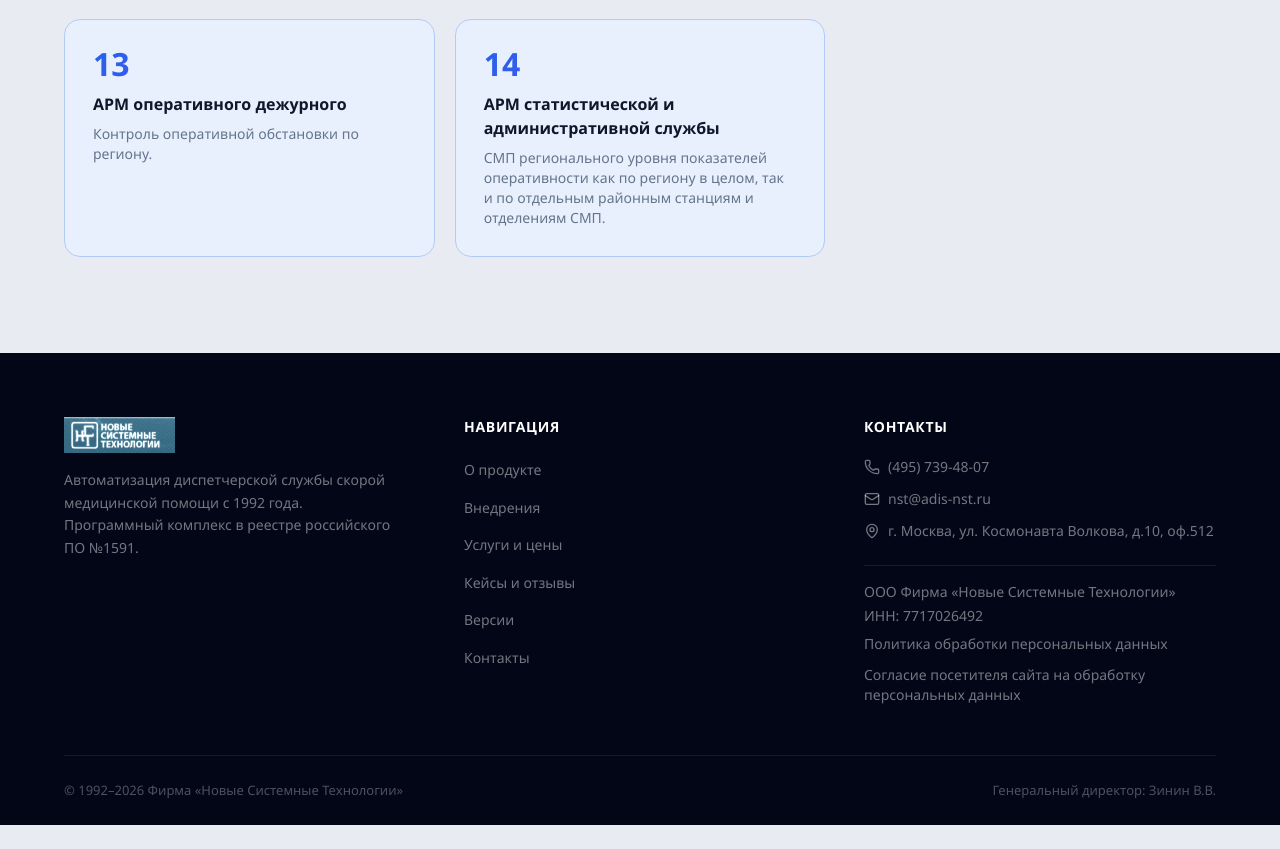
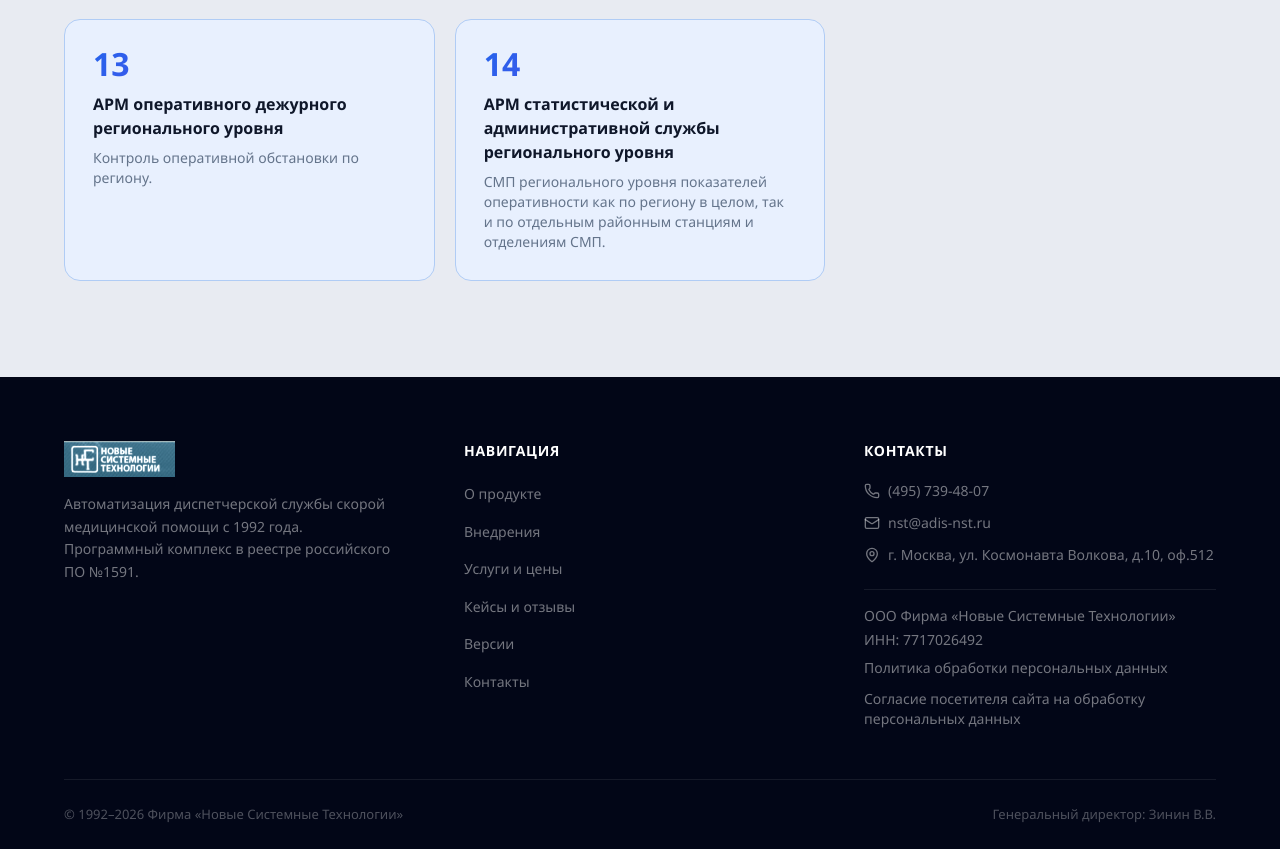
Before and after one commit to Bulka84/adis, a Next.js app: page /product in a window 1280 px wide. Shown: the part 3260-4109 px from the top of the page. Before the commit the page ends 4085 px from the top, so only its background shows below. Built offline with nearby package versions, Linux system fonts and the light colour scheme.

Commit message:
Rename regional workstation entries

```diff
--- a/src/app/product/page.tsx
+++ b/src/app/product/page.tsx
@@ -19,8 +19,8 @@ const workstations = [
   { name: "АРМ «Заправка сумок»", description: "Комплектование и пополнение сумок бригад с фиксацией расхода медикаментов.", icon: Pill },
   { name: "АРМ «Контроль аптеки»", description: "Контроль движения, наличия и использования медицинских средств в подсистеме аптеки.", icon: Pill },
   { name: "АРМ справочной и статистической служб", description: "Генератор отчётов, анализ за любой период", icon: BarChart3 },
-  { name: "АРМ оперативного дежурного", description: "Контроль оперативной обстановки по региону.", icon: Server },
-  { name: "АРМ статистической и административной службы", description: "СМП регионального уровня показателей оперативности как по региону в целом, так и по отдельным районным станциям и отделениям СМП.", icon: BarChart3 },
+  { name: "АРМ оперативного дежурного регионального уровня", description: "Контроль оперативной обстановки по региону.", icon: Server },
+  { name: "АРМ статистической и административной службы регионального уровня", description: "СМП регионального уровня показателей оперативности как по региону в целом, так и по отдельным районным станциям и отделениям СМП.", icon: BarChart3 },
 ];
 
 const subsystems = [
```
